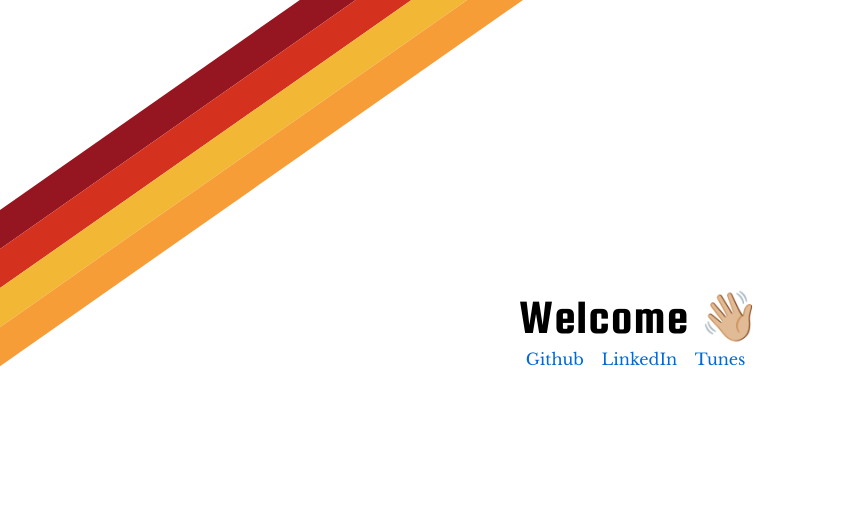
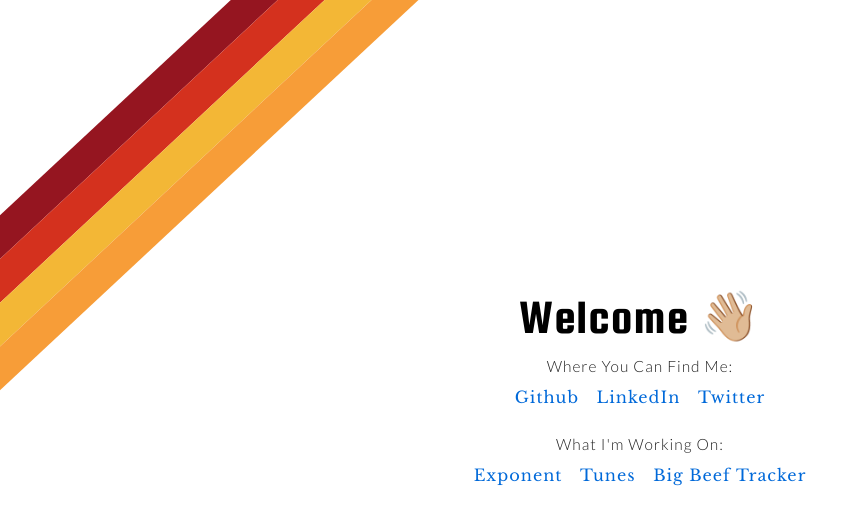
Before and after one commit to kinson/dot_com, a Next.js app: page / in a window 1280 px wide. Shown: the top 524 px of the page, without its empty margins (0-866 px from the left). Built offline with nearby package versions, Linux system fonts and the light colour scheme.

Commit message:
add next / styled-components boilerplate and add mo' links

```diff
--- /dev/null
+++ b/pages/_document.js
@@ -0,0 +1,30 @@
+import Document from 'next/document';
+import { ServerStyleSheet } from 'styled-components';
+
+export default class MyDocument extends Document {
+  static async getInitialProps(ctx) {
+    const sheet = new ServerStyleSheet();
+    const originalRenderPage = ctx.renderPage;
+
+    try {
+      ctx.renderPage = () =>
+        originalRenderPage({
+          enhanceApp: (App) => (props) =>
+            sheet.collectStyles(<App {...props} />),
+        });
+
+      const initialProps = await Document.getInitialProps(ctx);
+      return {
+        ...initialProps,
+        styles: (
+          <>
+            {initialProps.styles}
+            {sheet.getStyleElement()}
+          </>
+        ),
+      };
+    } finally {
+      sheet.seal();
+    }
+  }
+}
--- a/pages/index.js
+++ b/pages/index.js
@@ -4,8 +4,8 @@ import styled from 'styled-components';
 const MastGroupStyles = styled.div`
   width: 60rem;
   position: relative;
-  transform: rotate(-35deg);
-  left: -10rem;
+  transform: rotate(-43deg);
+  left: -14rem;
 
   @media (max-width: 45rem) {
     transform: rotate(-44deg);
@@ -40,7 +40,7 @@ const LinksBoxStyles = styled.div`
   display: flex;
   flex-direction: row;
   justify-content: space-between;
-  margin: 0.25rem 0;
+  margin-bottom: 1rem;
 `;
 
 const LinkStyles = styled.a`
@@ -48,6 +48,7 @@ const LinkStyles = styled.a`
   font-family: 'Libre Baskerville', serif;
   margin: 0 0.55rem;
   color: #0069d9;
+  letter-spacing: 1px;
 
   :hover {
     text-decoration: underline;
@@ -57,10 +58,22 @@ const LinkStyles = styled.a`
   :first-child {
     margin-left: 0;
   }
+
+  :last-child {
+    margin-right: 0;
+  }
 `;
 
 const PageStyles = styled.div`
   overflow: hidden;
+`;
+
+const Subtitle = styled.p`
+  font-size: 97%;
+  font-family: 'Lato', sans-serif;
+  color: #222;
+  letter-spacing: 1px;
+  margin: 0.75rem 0;
 `;
 
 export default function Home() {
@@ -70,7 +83,7 @@ export default function Home() {
         <title>Sam Hunter</title>
         <link rel="preconnect" href="https://fonts.gstatic.com" />
         <link
-          href="https://fonts.googleapis.com/css2?family=Libre+Baskerville&family=Squada+One&display=swap"
+          href="https://fonts.googleapis.com/css2?family=Libre+Baskerville&family=Squada+One&family=Lato:wght@300&display=swap"
           rel="stylesheet"
         />
       </Head>
@@ -83,12 +96,21 @@ export default function Home() {
 
       <MiddleNameStyles>
         <BigNameStyles>Welcome 👋🏼</BigNameStyles>
+        <Subtitle>Where You Can Find Me:</Subtitle>
         <LinksBoxStyles>
           <LinkStyles href="https://github.com/kinson/">Github</LinkStyles>
           <LinkStyles href="https://www.linkedin.com/in/samwhunter/">
             LinkedIn
           </LinkStyles>
+          <LinkStyles href="https://twitter.com/_huntersw">Twitter</LinkStyles>
+        </LinksBoxStyles>
+        <Subtitle>What I'm Working On:</Subtitle>
+        <LinksBoxStyles>
+          <LinkStyles href="https:/goexponent.com/">Exponent</LinkStyles>
           <LinkStyles href="https://tunes.samwhunter.com/">Tunes</LinkStyles>
+          <LinkStyles href="https://bigbeeftracker.com">
+            Big Beef Tracker
+          </LinkStyles>
         </LinksBoxStyles>
       </MiddleNameStyles>
     </PageStyles>
```
